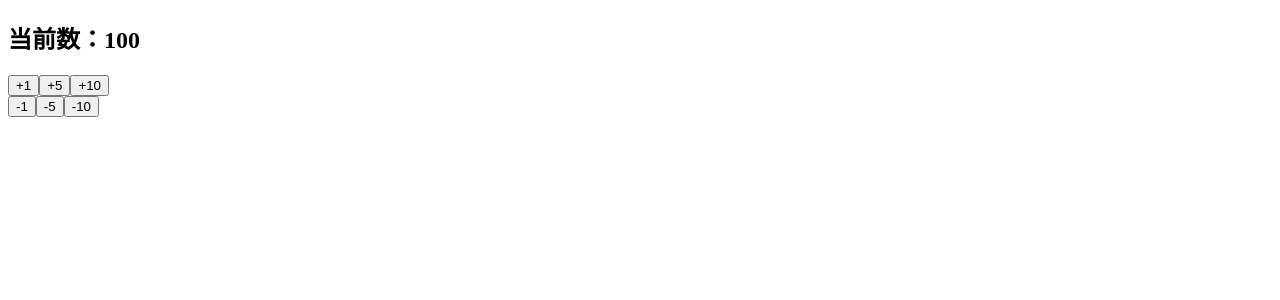
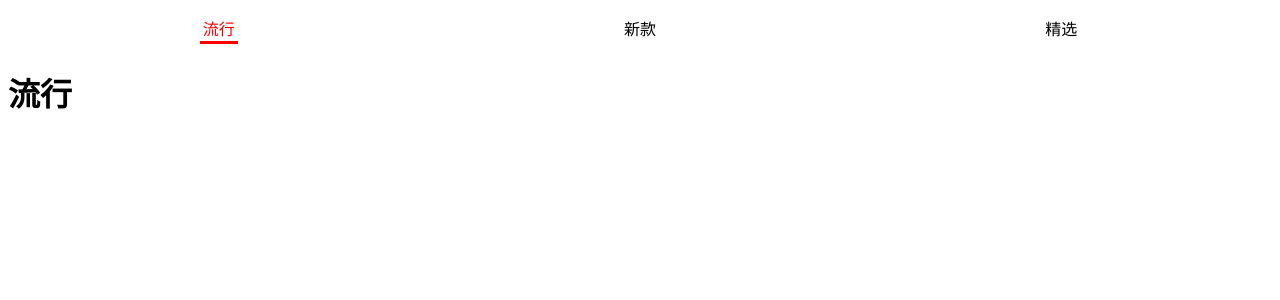
Before and after one commit to Poison02/React-Note, a React (Create React App) app in the folder 03_learn_component/: page / in a window 1280 px wide. Shown: the top 300 px of the page. Built offline with nearby package versions, Linux system fonts and the light colour scheme.

Commit message:
feat：新增组件通信案例练习

```diff
--- /dev/null
+++ b/03_learn_component/src/06_组件通信案例练习/App.jsx
@@ -0,0 +1,32 @@
+import React, {Component} from 'react'
+import TabControl from "./TabControl";
+import {tab} from "@testing-library/user-event/dist/tab";
+
+class App extends Component {
+  constructor() {
+    super();
+
+    this.state = {
+      title: ["流行", "新款", "精选"],
+      tabIndex: 0
+    }
+  }
+
+  itemClick(index) {
+    this.setState({
+      tabIndex: index
+    })
+  }
+
+  render() {
+    const { title, tabIndex } = this.state
+    return (
+      <div>
+        <TabControl titles={title} itemClick={(index) => {this.itemClick(index)}}/>
+        <h1>{title[tabIndex]}</h1>
+      </div>
+    )
+  }
+}
+
+export default App
--- /dev/null
+++ b/03_learn_component/src/06_组件通信案例练习/TabControl/index.jsx
@@ -0,0 +1,47 @@
+import React, {Component} from 'react'
+import "./style.css"
+
+class TabControl extends Component {
+
+  constructor() {
+    super();
+
+    this.state = {
+      currentIndex: 0
+    }
+  }
+
+  itemClick(index) {
+    // 改变当前页面点击的导航栏的样式
+    this.setState({
+      currentIndex: index
+    })
+    // 将当前index传到父组件去
+    this.props.itemClick(index)
+  }
+
+  render() {
+    const { titles } = this.props
+    const { currentIndex } = this.state
+
+    return (
+      <div className="tab-control">
+        {
+          titles.map((item, index) => {
+            return (
+              <div
+                className={`item + ${index === currentIndex ? 'active' : ''}`}
+                key={item}
+                onClick={e => {this.itemClick(index)}}
+              >
+                <span className="text">{item}</span>
+              </div>
+            )
+          })
+        }
+      </div>
+    )
+  }
+}
+
+export default TabControl
--- /dev/null
+++ b/03_learn_component/src/06_组件通信案例练习/TabControl/style.css
@@ -0,0 +1,19 @@
+.tab-control {
+  display: flex;
+  align-items: center;
+  height: 40px;
+  text-align: center;
+}
+
+.tab-control .item {
+  flex: 1;
+}
+
+.tab-control .item.active {
+  color: red;
+}
+
+.tab-control .item.active .text {
+  padding: 3px;
+  border-bottom: 3px solid red;
+}
--- a/03_learn_component/src/index.js
+++ b/03_learn_component/src/index.js
@@ -4,7 +4,8 @@ import ReactDOM from 'react-dom/client'
 // import App from "./02_组件生命周期函数/App"
 // import App from "./03_组件开发嵌套关系/App"
 // import App from "./04_组件通信-父传子/App"
-import App from "./05_组件通信-子传父/App"
+// import App from "./05_组件通信-子传父/App"
+import App from "./06_组件通信案例练习/App"
 
 const root = ReactDOM.createRoot(document.getElementById('root'));
 root.render(
```
